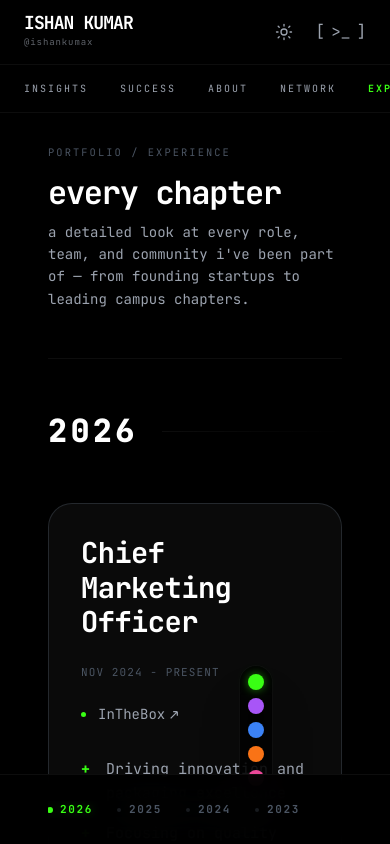
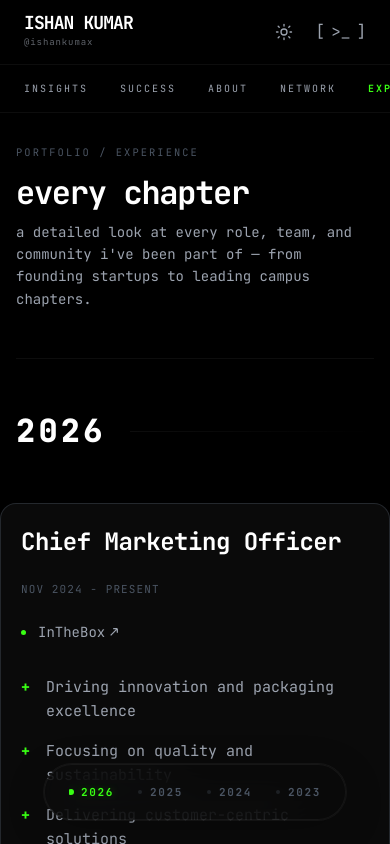
Before and after one commit to ishankumax/portfolio, a React (Vite) app: page /experience in a window 390 px wide. Shown: the top 844 px of the page. Built offline with nearby package versions, Linux system fonts and the light colour scheme.

Commit message:
fixed mobile view

```diff
--- a/src/components/Experience.jsx
+++ b/src/components/Experience.jsx
@@ -90,7 +90,7 @@ function SlimSidebar({ activeYear, onYearClick }) {
       <div className="exp-sidebar-new__inner">
         {/* Overview Label */}
         <div
-          className="exp-sidebar-new__item"
+          className="exp-sidebar-new__item exp-sidebar-new__item--overview"
           onClick={() => window.scrollTo({ top: 0, behavior: 'smooth' })}
         >
           <span className="exp-sidebar-new__label exp-sidebar-new__label--overview">OVERVIEW</span>
--- a/src/components/layout/MainLayout.jsx
+++ b/src/components/layout/MainLayout.jsx
@@ -1,3 +1,4 @@
+import { useLocation } from 'react-router-dom'
 import Navbar from '../Navbar'
 import AccentPicker from '../ui/AccentPicker'
 
@@ -7,13 +8,19 @@ import AccentPicker from '../ui/AccentPicker'
  * max-width, and persistent navigation.
  */
 const MainLayout = ({ children, onOpenTerminal }) => {
+  const location = useLocation()
+
+  // The experience page has a sidebar, so we give it more breathing room
+  const isExperiencePage = location.pathname === '/experience'
+  const maxWidth = isExperiencePage ? "max-w-6xl" : "max-w-4xl"
+
   return (
     <div className="min-h-screen flex flex-col bg-[var(--bg-base)] text-[var(--text-primary)] font-mono selection:bg-[var(--selection-bg)] selection:text-[var(--selection-text)]">
       {/* Global Navigation */}
       <Navbar onOpenTerminal={onOpenTerminal} />
 
       {/* Main Content Area */}
-      <main className="flex-1 w-full max-w-4xl mx-auto px-6 pt-36 md:pt-40 pb-20">
+      <main className={`flex-1 w-full ${maxWidth} mx-auto ${isExperiencePage ? 'px-4 md:px-6' : 'px-6'} pt-36 md:pt-40 pb-20 transition-all duration-300`}>
         {children}
       </main>
 
--- a/src/components/ui/AccentPicker.jsx
+++ b/src/components/ui/AccentPicker.jsx
@@ -1,4 +1,5 @@
 import React from 'react'
+import { useLocation } from 'react-router-dom'
 import { useTheme, ACCENT_PALETTE } from '../../ThemeContext'
 
 /**
@@ -7,16 +8,20 @@ import { useTheme, ACCENT_PALETTE } from '../../ThemeContext'
  */
 const AccentPicker = () => {
   const { accentColor, setAccentColor } = useTheme()
+  const location = useLocation()
+
+  // Hide on experience page
+  if (location.pathname === '/experience') return null;
 
   return (
-    <div className="fixed bottom-6 right-[96px] z-[100] flex flex-col items-center gap-3">
-      <div className="flex flex-col gap-2 p-2 rounded-full border backdrop-blur-xl shadow-2xl transition-all duration-500 hover:scale-105"
+    <div className="fixed bottom-4 left-1/2 -translate-x-1/2 md:translate-x-0 md:left-auto md:bottom-6 md:right-[54px] z-[100] flex flex-col md:flex-col items-center gap-2 md:gap-3">
+      <div className="flex flex-row md:flex-col gap-2 p-2 rounded-full border backdrop-blur-xl shadow-2xl transition-all duration-500 hover:scale-105"
            style={{ backgroundColor: 'var(--bg-navbar)', borderColor: 'var(--border-subtle)' }}>
         {ACCENT_PALETTE.map((color) => (
           <button
             key={color.name}
             onClick={() => setAccentColor(color.value)}
-            className={`w-4 h-4 rounded-full transition-all duration-300 hover:scale-125 relative group ${
+            className={`w-4 h-4 md:w-4 md:h-4 rounded-full transition-all duration-300 hover:scale-125 relative group ${
               accentColor === color.value ? 'ring-2 ring-offset-2 ring-offset-transparent' : ''
             }`}
             style={{
@@ -27,7 +32,7 @@ const AccentPicker = () => {
             title={`Switch to ${color.name} accent`}
           >
             {/* Tooltip */}
-            <span className="absolute right-full mr-3 top-1/2 -translate-y-1/2 px-2 py-1 rounded bg-black/80 text-[9px] text-white opacity-0 group-hover:opacity-100 transition-opacity whitespace-nowrap pointer-events-none uppercase tracking-widest border border-white/10">
+            <span className="absolute bottom-full mb-3 md:bottom-auto md:mb-0 md:right-full md:mr-3 top-1/2 -translate-y-1/2 px-2 py-1 rounded bg-black/80 text-[9px] text-white opacity-0 group-hover:opacity-100 transition-opacity whitespace-nowrap pointer-events-none uppercase tracking-widest border border-white/10 hidden md:block">
               {color.name}
             </span>
           </button>
@@ -35,7 +40,10 @@ const AccentPicker = () => {
       </div>
 
       {/* Label */}
-      <span className="text-[9px] font-mono tracking-widest uppercase opacity-40 select-none">theme accent</span>
+      <span className="inline-block text-[9px] font-mono tracking-widest uppercase opacity-80 md:opacity-40 select-none px-2 py-0.5 rounded-full shadow-lg border md:border-transparent md:shadow-none md:bg-transparent"
+            style={{ backgroundColor: 'var(--bg-base-95)', borderColor: 'var(--border-subtle)' }}>
+        theme accent
+      </span>
     </div>
   )
 }
--- a/src/index.css
+++ b/src/index.css
@@ -680,15 +680,25 @@ p {
    ============================================================================ */
 
 .exp-container {
+  display: flex;
+  flex-direction: row;
   position: relative;
   width: 100%;
+  gap: 2rem;
 }
 
-
+@media (max-width: 768px) {
+  .exp-container {
+    flex-direction: column;
+    padding-bottom: 80px;
+    gap: 0;
+  }
+}
 
 /* ── Main Content Area ────────────────────────────────────────────────────── */
 .exp-content {
-  width: 100%;
+  flex: 1;
+  min-width: 0;
 }
 
 .exp-content__inner {
@@ -727,14 +737,12 @@ p {
 .exp-sidebar-new {
   width: 80px;
   min-width: 80px;
-  position: fixed;
-  top: 0;
-  right: 0;
-  height: 100vh;
+  position: sticky;
+  top: 100px; /* offset from navbar */
+  height: calc(100vh - 100px);
   border-left: 4px solid var(--border-subtle);
-  background: rgba(10, 10, 10, 0.5);
-  backdrop-filter: blur(20px);
-  z-index: 110;
+  background: transparent;
+  z-index: 10;
   display: flex;
   flex-direction: column;
 }
@@ -957,24 +965,33 @@ p {
 /* Mobile Adjustments */
 @media (max-width: 768px) {
   .exp-content__inner {
-    padding: 0 1.5rem 6rem;
+    padding: 0 0 6rem;
   }
   .exp-sidebar-new {
-    width: 100%;
-    height: 70px;
+    width: max-content;
+    max-width: 90%;
+    height: 56px;
     top: auto;
-    bottom: 0;
-    border-left: none;
-    border-top: 1px solid var(--border-subtle);
+    bottom: 1.5rem;
+    left: 50%;
+    transform: translateX(-50%);
+    position: fixed;
+    z-index: 110;
+    border: 1px solid var(--border-subtle);
+    border-radius: 100px;
     flex-direction: row;
-    padding: 0;
-    background: var(--bg-base-95);
+    padding: 0 1.5rem;
+    background: rgba(10, 10, 10, 0.75);
+    backdrop-filter: blur(20px);
+    box-shadow: 0 10px 40px rgba(0, 0, 0, 0.2), 0 0 0 1px rgba(255, 255, 255, 0.05);
   }
   .exp-sidebar-new__inner {
     flex-direction: row;
-    padding: 0 1.5rem;
+    padding: 0;
     gap: 1.5rem;
     justify-content: center;
+    height: 100%;
+    align-items: center;
   }
   .exp-sidebar-new__years {
     flex-direction: row;
@@ -992,6 +1009,9 @@ p {
     transform: none;
     font-size: 11px;
   }
+  .exp-sidebar-new__item--overview {
+    display: none;
+  }
   .exp-sidebar-new__label--overview {
     display: none;
   }
@@ -1003,15 +1023,22 @@ p {
     width: 4px;
     height: 4px;
   }
+  .exp-cards {
+    margin: 0 -1rem; /* pulls it out to the edge on mobile to utilize space */
+  }
   .exp-card {
-    padding: 2rem;
+    padding: 1.5rem 1.25rem;
+    border-radius: 16px;
+  }
+  .exp-card__role {
+    font-size: 1.5rem; /* slightly smaller to fit better */
   }
 }
 
 /* Light-mode overrides for experience page */
 [data-theme="light"] .exp-sidebar-new {
-  background: rgba(255, 255, 255, 0.75);
-  border-left-color: var(--border-subtle);
+  background: rgba(255, 255, 255, 0.85);
+  box-shadow: 0 10px 40px rgba(0, 0, 0, 0.08), 0 0 0 1px rgba(0, 0, 0, 0.05);
 }
 
 [data-theme="light"] .exp-sidebar-new__dot {
```
